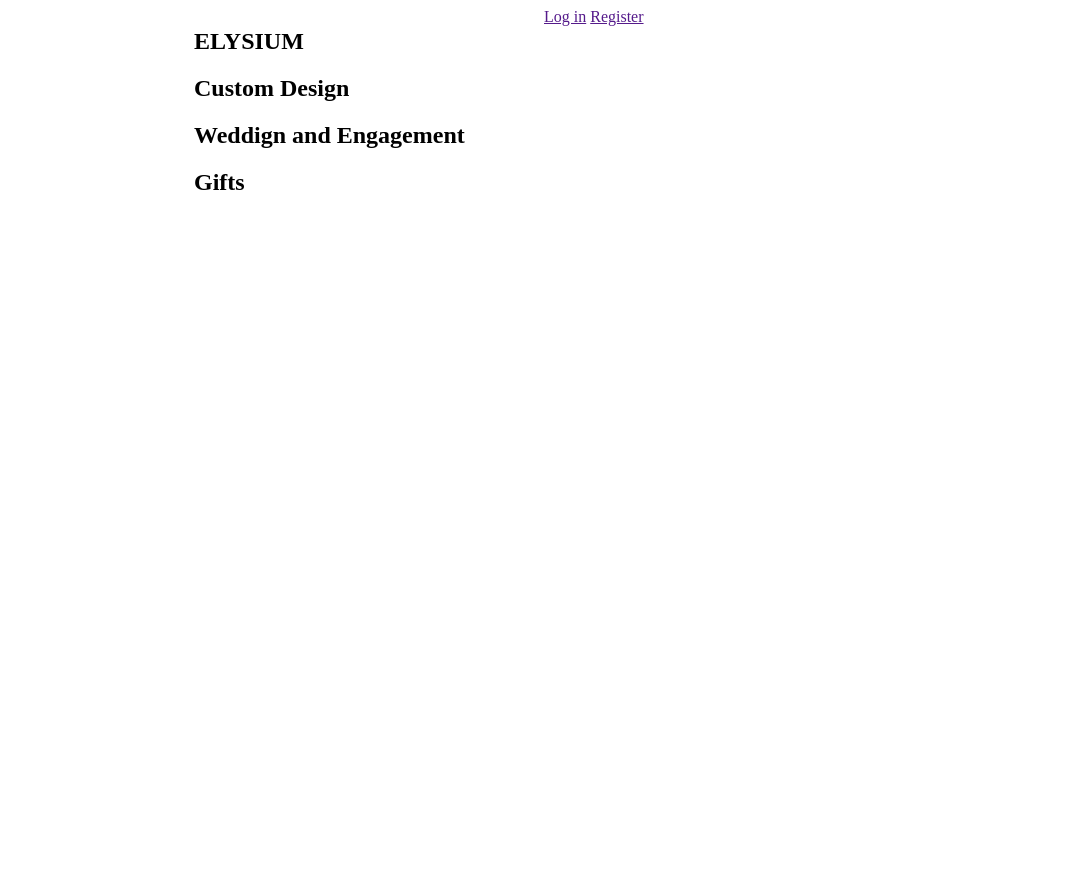
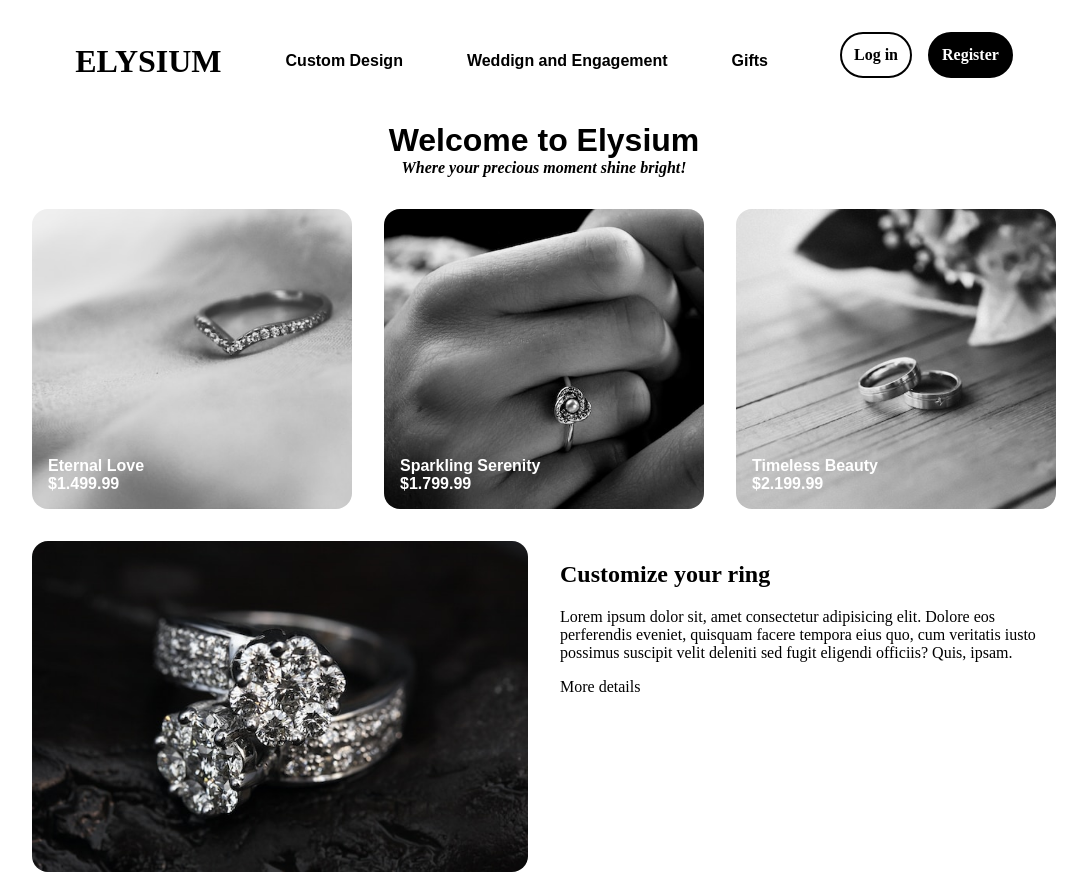
Before and after one commit to hunihunor/lvl1, a plain HTML site: page index.html in a window 1280 px wide. Shown: the whole page, without its empty margins (96-1183 px from the left). Before the commit the page ends 800 px from the top, so only its background shows below. Drawn offline with Linux system fonts and the light colour scheme.

Commit message:
finished

```diff
--- a/components.css
+++ /dev/null
@@ -1,4 +0,0 @@
-.main_btn{
-    background-color: white;
-
-}
--- a/fonts.css
+++ /dev/null
@@ -1,22 +0,0 @@
-@font-face {
-    font-family: logo;
-    src: url(fonts/Noto_Serif_Balinese/NotoSerifBalinese-Regular.ttf);
-}
-
-@font-face {
-    font-family: main-font;
-    src: url(fonts/Noto_Sans_Mandaic/NotoSansMandaic-Regular.ttf);
-}
-
-@font-face {
-    font-family: paragraph;
-    src: url(fonts/Roboto/Roboto-Black.ttf);
-}
-
-.section h1{
-    font-family: logo;
-}
-
-.section h2{
-    font-family: mainfont;
-}
--- a/index.css
+++ b/index.css
@@ -1,23 +1,159 @@
-@import url(fonts.css);
-@import url(variables.css);
-@import url(images.css);
-@import url(components.css);
-
-.menu{
-    margin: auto;
-    display: grid;
-    grid-template-columns: 1fr 1fr ;
-    max-width: 700px;
+/* nav and basic format stuff */
+a {
+  text-decoration: none;
+  color: black;
 }
 
+.menu {
+  margin: auto;
+  display: grid;
+  grid-template-columns: auto auto;
+  max-width: 1500px;
+  margin-top: 1rem;
+}
 
-.menu-left{
-    margin: auto;
-    display: grid;
-    grid-template-columns: repeat(4, auto) ;
+body {
+  margin: auto;
+  width: 80%;
+  display: grid;
+  grid-template-columns: 1fr;
+}
+.menu_left h1 {
+  font-size: 2rem;
+  padding-right: 2rem;
+}
+.menu_left h2 {
+  align-self: center;
+  padding-inline: 2rem;
+  font-family: Arial, Helvetica, sans-serif;
+  font-weight: bold;
+  font-size: 1rem;
+  color: black;
+}
+.menu_left {
+  margin: auto;
+  display: grid;
+  grid-template-columns: repeat(4, auto);
+}
+
+.menu_right ul {
+  display: grid;
+  grid-template-columns: auto auto;
+  gap: 1rem;
+}
+
+/* Login and register buttons */
+.menu ul li {
+  list-style: none;
+  align-self: center;
+}
+
+.menu_right ul a {
+  display: block;
+  padding: 0.75rem 0.75rem;
+  border: 2px solid black;
+  border-radius: 2rem;
+  font-weight: bold;
+}
+
+#login {
+  background-color: white;
+  color: black;
+  text-align: center;
+}
+
+#register {
+  background-color: black;
+  color: white;
+}
+
+/* header */
+
+main {
+  display: grid;
+  grid-template-columns: 1fr;
+  text-align: center;
+  padding-bottom: 2rem;
+}
+.header h1 {
+  font-size: 2rem;
+  margin-inline: auto;
+  margin-top: 1rem;
+  margin-bottom: 0;
+  font-family: Arial, Helvetica, sans-serif;
+  font-weight: bold;
+}
+.header h2 {
+  margin-inline: auto;
+  margin-block: 0;
+  font-size: 1rem;
+  font-style: italic;
+  font-weight: 600;
+}
+
+/* Gallery */
+
+.gallery {
+  display: grid;
+  grid-template-columns: 1fr 1fr 1fr;
+  gap: 2rem;
+  height: 300px;
+  margin-bottom: 2rem;
+}
+
+.gallery p{
+  color: white;
+  font-size: 1rem;
+  font-family: Arial, Helvetica, sans-serif;
+  font-weight: bold;
+  text-align: left;
+  margin: 0px;
+  padding-left: 1rem;
+  margin-bottom: 1rem;
+}
+#gallery1 {
+  background-image: url(images/ring1.jpg);
+  background-size: cover;
+  background-repeat: no-repeat;
+  display: grid;
+  justify-items: start;
+  align-items: end;
+  min-height: 100%;
+  border-radius: 1rem;
+}
+#gallery2 {
+  background-image: url(images/ring2.jpg);
+  background-size: cover;
+  background-repeat: no-repeat;
+  display: grid;
+  justify-items: start;
+  align-items: end;
+  min-height: 100%;
+  border-radius: 1rem;
+
+}
+#gallery3 {
+  background-image: url(images/ring3.jpg);
+  background-size: cover;
+  background-repeat: no-repeat;
+  display: grid;
+  justify-items: start;
+  align-items: end;
+  min-height: 100%;
+  border-radius: 1rem;
 
 }
 
-.menu_right{
+/* Custom */
+
+.custom {
+  display: grid;
+  grid-template-columns: 1fr 1fr;
+  gap: 2rem;
+}
+
+.custom img{
+ width: 100%;
+ border-radius: 1rem;
 
 }
--- a/index.html
+++ b/index.html
@@ -13,14 +13,47 @@
     <section class="menu">
       <div class="menu_left">
         <h1>ELYSIUM</h1>
-        <h2>Custom Design</h2>
-        <h2>Weddign and Engagement</h2>
-        <h2>Gifts</h2>
+        <h2><a href="#">Custom Design</a></h2>
+        <h2><a href="#">Weddign and Engagement</a></h2>
+        <h2><a href="#">Gifts</a></h2>
       </div>
       <div class="menu_right">
-        <a href="">Log in</a>
-        <a href="">Register</a>
+        <ul>
+          <li><a id="login" href="#">Log in</a></li>
+          <li><a id="register" href="#">Register</a></li>
+        </ul>
       </div>
+    </section>
+    <main>
+      <div class="header">
+        <h1>Welcome to Elysium</h1>
+        <h2>Where your precious moment shine bright!</h2>
+      </div>
+    </main>
+    <section class="gallery">
+      <div id="gallery1">
+        <p>Eternal Love <br />$1.499.99</p>
+      </div>
+      <div id="gallery2">
+        <p>Sparkling Serenity <br />$1.799.99</p>
+      </div>
+      <div id="gallery3">
+        <p>Timeless Beauty <br />$2.199.99</p>
+      </div>
+    </section>
+    <section class="custom">
+      <img src="images/ring4.jpg" alt="ring" />
+      <div>
+        <div>
+        <h1>Customize your ring</h1>
+        <p>
+          Lorem ipsum dolor sit, amet consectetur adipisicing elit. Dolore eos
+          perferendis eveniet, quisquam facere tempora eius quo, cum veritatis
+          iusto possimus suscipit velit deleniti sed fugit eligendi officiis?
+          Quis, ipsam.
+        </p>
+        <a href="#">More details</a>
+      </div></div>
     </section>
   </body>
 </html>
--- a/variables.css
+++ /dev/null
@@ -1,3 +0,0 @@
-:root{
-    --backgroundcolor: white;
-}
```
Also changed, not shown: images.css (deleted).
